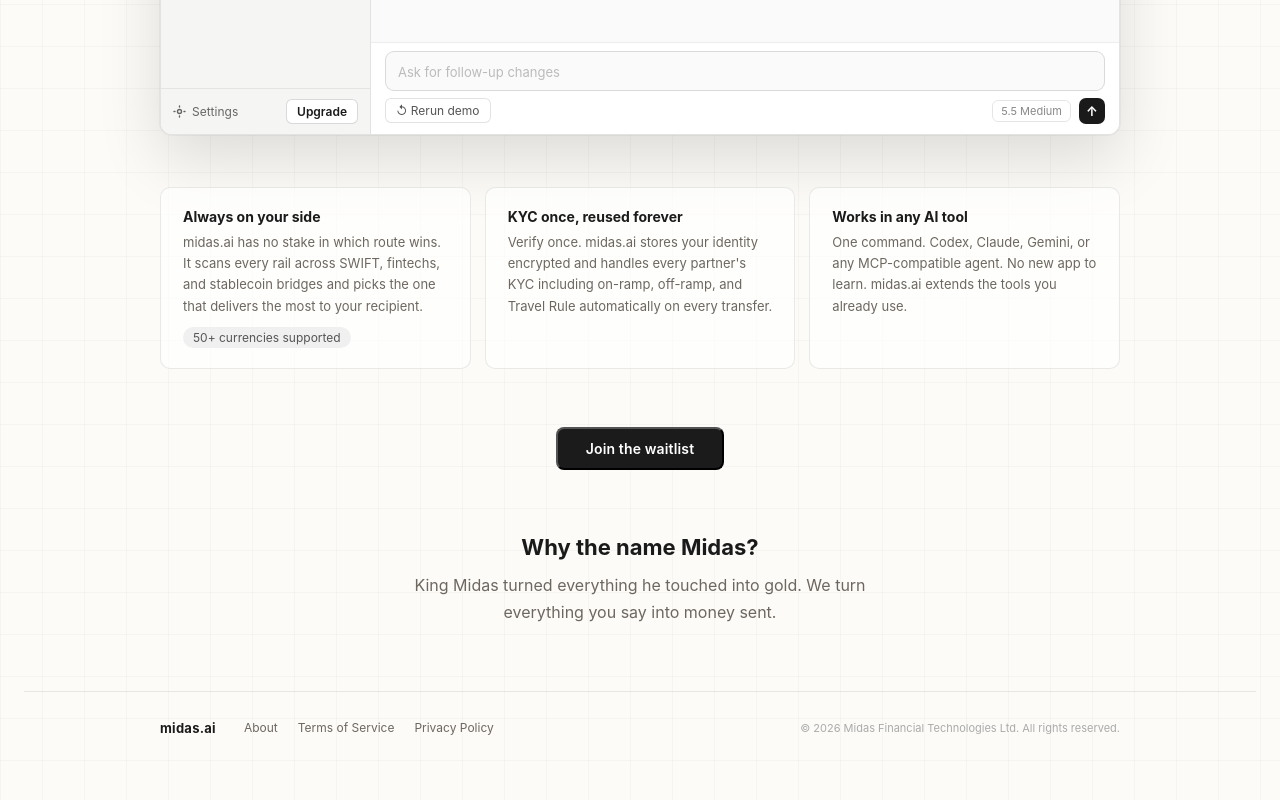
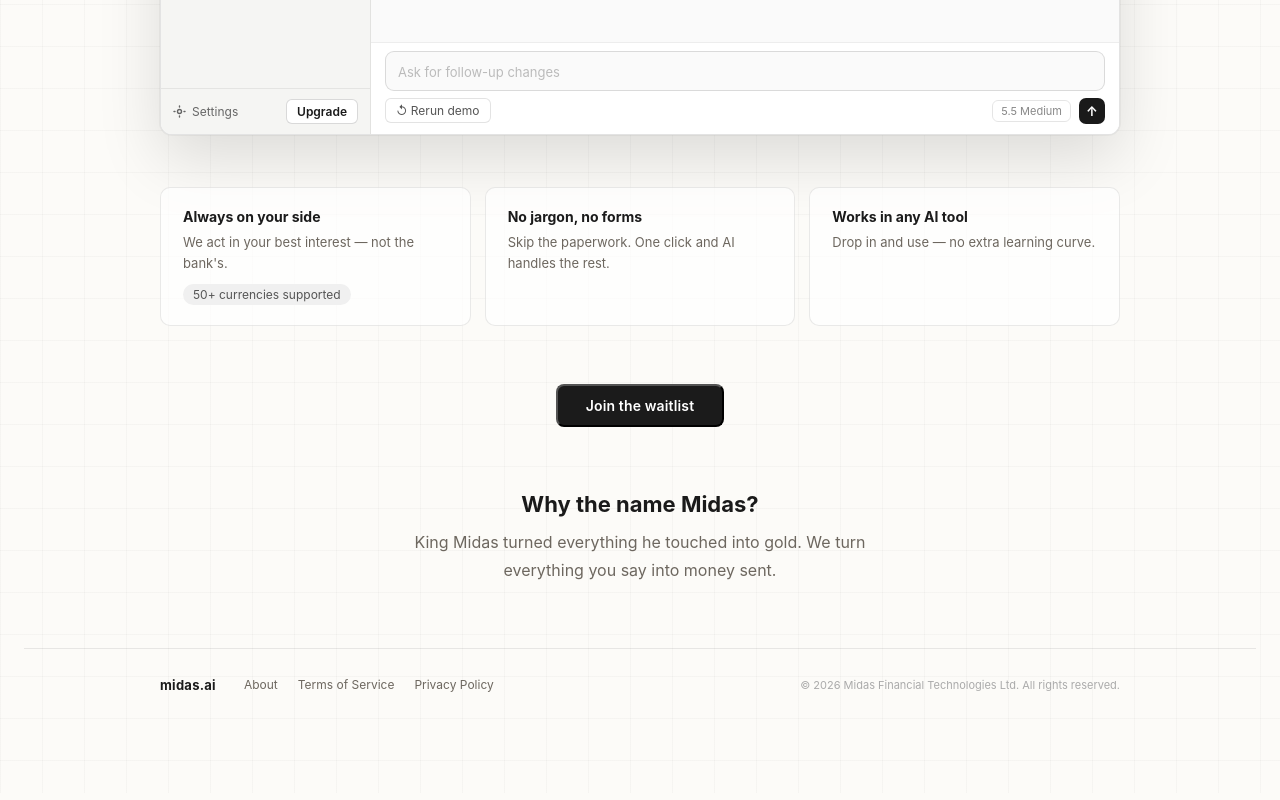
Before and after one commit to cbaihao/cross-border, a React (Vite) app: page / in a window 1280 px wide. Shown: the part 836-1636 px from the top of the page. Built offline with nearby package versions, Linux system fonts and the light colour scheme.

Commit message:
fix: tighten value prop tiles to headline + one-line copy

```diff
--- a/src/App.tsx
+++ b/src/App.tsx
@@ -205,16 +205,16 @@ export default function App() {
       <section className="value-props">
         <div className="value-prop">
           <strong>Always on your side</strong>
-          <p>midas.ai has no stake in which route wins. It scans every rail across SWIFT, fintechs, and stablecoin bridges and picks the one that delivers the most to your recipient.</p>
+          <p>We act in your best interest — not the bank's.</p>
           <span className="value-prop-tag">50+ currencies supported</span>
         </div>
         <div className="value-prop">
-          <strong>KYC once, reused forever</strong>
-          <p>Verify once. midas.ai stores your identity encrypted and handles every partner's KYC including on-ramp, off-ramp, and Travel Rule automatically on every transfer.</p>
+          <strong>No jargon, no forms</strong>
+          <p>Skip the paperwork. One click and AI handles the rest.</p>
         </div>
         <div className="value-prop">
           <strong>Works in any AI tool</strong>
-          <p>One command. Codex, Claude, Gemini, or any MCP-compatible agent. No new app to learn. midas.ai extends the tools you already use.</p>
+          <p>Drop in and use — no extra learning curve.</p>
         </div>
       </section>
 
```
